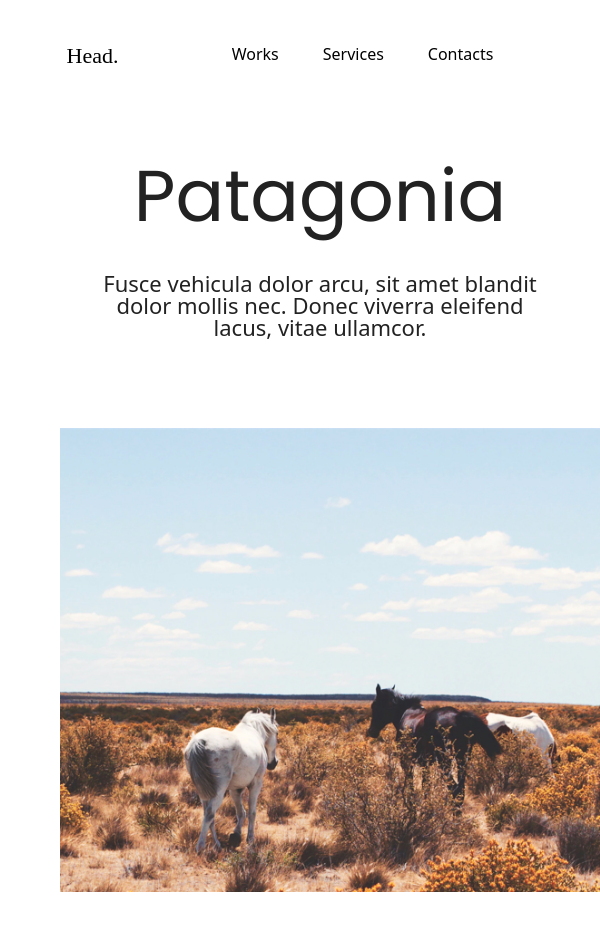
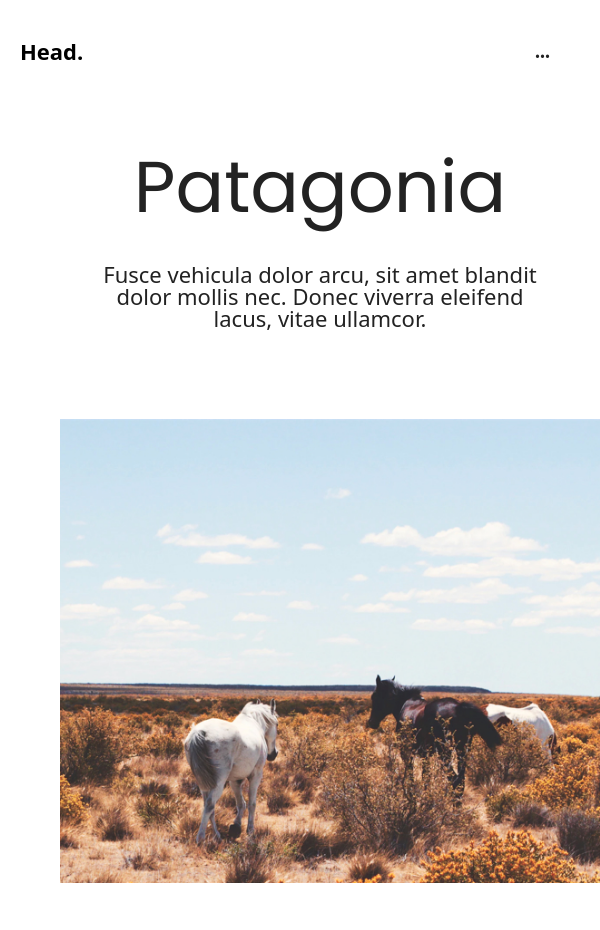
Before and after one commit to emeliethorin/responsive-designs, a plain HTML site: page index.html in a window 600 px wide. Shown: the top 930 px of the page. Drawn offline with Linux system fonts and the light colour scheme; a web font is replaced by a local one.

Commit message:
added menu icon

```diff
--- a/index.html
+++ b/index.html
@@ -8,15 +8,16 @@
     <link rel="stylesheet" href="styles/reset.css">
     <link rel="stylesheet" href="styles/styles.css">
     <link rel="preconnect" href="https://fonts.googleapis.com">
-    <link rel="preconnect" href="https://fonts.gstatic.com" crossorigin>
-    <link href="https://fonts.googleapis.com/css2?family=Aldrich&family=Poppins:ital,wght@0,100;0,200;0,300;0,400;0,500;0,600;0,700;0,800;0,900;1,100;1,200;1,300;1,400;1,500;1,600;1,700;1,800;1,900&family=Source+Sans+3:ital,wght@0,200..900;1,200..900&display=swap" rel="stylesheet">
+<link rel="preconnect" href="https://fonts.gstatic.com" crossorigin>
+<link href="https://fonts.googleapis.com/css2?family=Aldrich&family=Baloo+Da+2:wght@400..800&family=Poppins:ital,wght@0,100;0,200;0,300;0,400;0,500;0,600;0,700;0,800;0,900;1,100;1,200;1,300;1,400;1,500;1,600;1,700;1,800;1,900&family=Source+Sans+3:ital,wght@0,200..900;1,200..900&display=swap" rel="stylesheet">
     <link rel="stylesheet" href="https://cdnjs.cloudflare.com/ajax/libs/font-awesome/4.7.0/css/font-awesome.min.css">
 </head>
 <body>
     <header>
         <h3 class="logo">Head.</h3>
-        <nav>
-            <ul>
+
+        <div class="menu-icon" onclick="toggleMenu()">...</div>        <nav>
+            <ul class="menu">
                 <li><a href="¤">Works</a></li>
                 <li><a href="¤">Services</a></li>
                 <li><a href="¤">Contacts</a></li>
@@ -36,5 +37,10 @@
             </picture>
         </section>
     </main>
+    <script>
+        function toggleMenu() {
+            document.querySelector('.menu').classList.toggle('active');
+        }
+    </script>
 </body>
 </html>
--- a/styles/_header.scss
+++ b/styles/_header.scss
@@ -36,3 +36,40 @@ nav ul li a {
     text-decoration: none;
     font-family: system-ui, -apple-system, BlinkMacSystemFont, 'Segoe UI', Roboto, Oxygen, Ubuntu, Cantarell, 'Open Sans', 'Helvetica Neue', sans-serif
 }
+
+.menu-icon {
+    font-size: 20px;
+    font-weight: 900;
+    text-align: right;
+    margin-left: auto;
+    padding-right: 10px;
+}
+
+@media (max-width: 767px) {
+    .menu {
+        display: none;
+        flex-direction: column;
+        background: rgb(252, 249, 249);
+        position: absolute;
+        top: 60px;
+        right: 20px;
+        width: 100px;
+        padding: 10px;
+        border-radius: 5px;
+    }
+
+    .menu.active {
+        display: flex;
+    }
+
+    .menu-icon {
+        display: block;
+    }
+}
+
+@media (min-width: 768px) {
+    .menu-icon {
+        display: none;
+        font-weight: bold;
+    }
+}
--- a/styles/styles.scss
+++ b/styles/styles.scss
@@ -65,5 +65,13 @@ p {
 
     .logo {
         font-family: system-ui, -apple-system, BlinkMacSystemFont, 'Segoe UI', Roboto, Oxygen, Ubuntu, Cantarell, 'Open Sans', 'Helvetica Neue', sans-serif;
+        font-weight: 900;
     }
 }
+
+@media screen and (min-width: 500px-800px) {
+    .logo {
+        font-family: system-ui, -apple-system, BlinkMacSystemFont, 'Segoe UI', Roboto, Oxygen, Ubuntu, Cantarell, 'Open Sans', 'Helvetica Neue', sans-serif;
+        font-weight: 900;
+    }
+}
```
Also changed, not shown: styles/styles.css, 1 other file.
